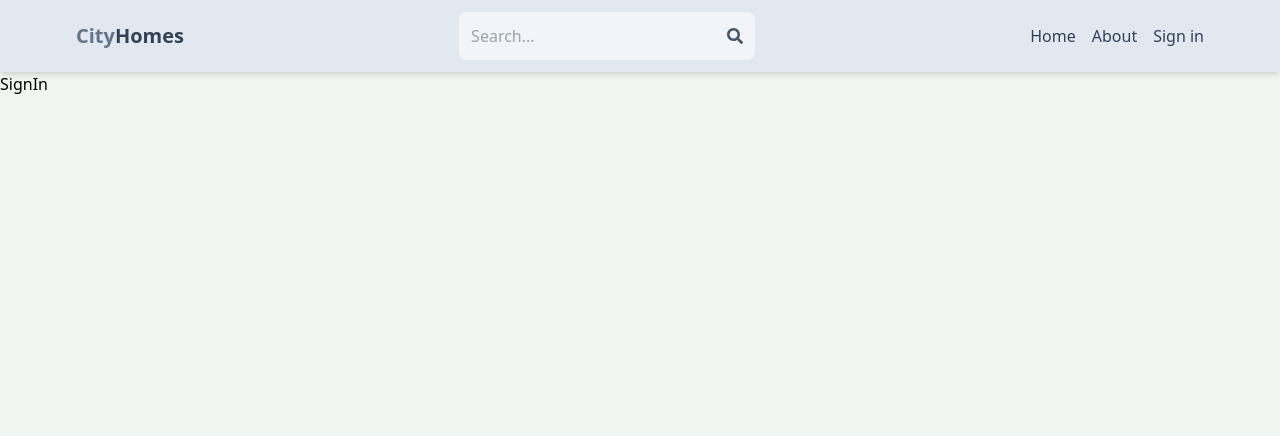
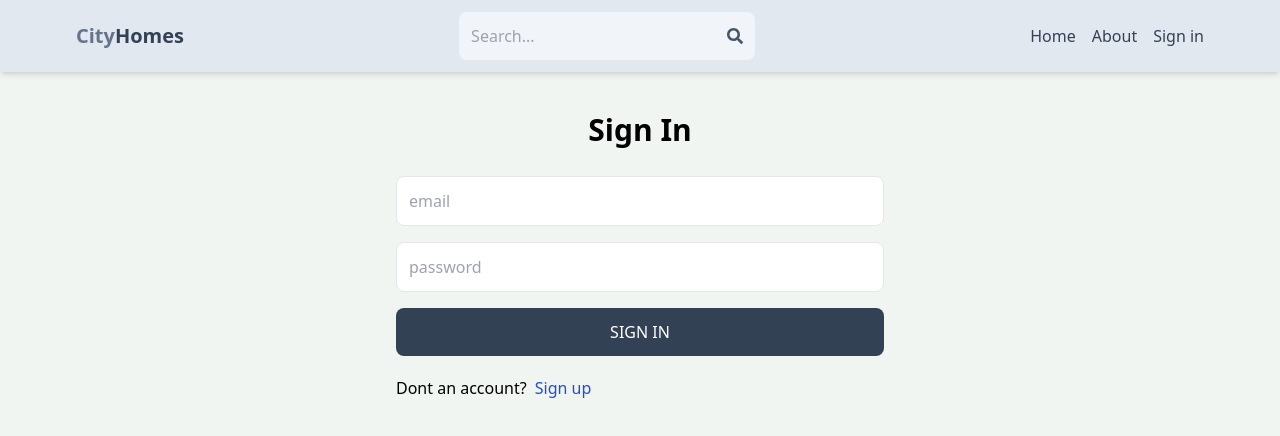
Before and after one commit to SanuliGehara/CityHomes, a React (Vite) app in the folder client/: page /sign-in in a window 1280 px wide. Shown: the top 436 px of the page. Built offline with nearby package versions, Linux system fonts and the light colour scheme.

Commit message:
complete sign in page functionality

```diff
--- a/client/src/App.jsx
+++ b/client/src/App.jsx
@@ -4,8 +4,8 @@
 import About from "./pages/About";
 import Profile from "./pages/Profile";
 import SignUp from "./pages/SignUp";
-import SignIn from "./pages/SignIn";
 import Header from "./components/Header";
+import SignIn from "./pages/Signin";
 
 export default function App() {
   return (
--- a/client/src/pages/SignIn.jsx
+++ b/client/src/pages/SignIn.jsx
@@ -1,5 +1,76 @@
-import React from "react";
+import { useState } from "react";
+import { Link, useNavigate } from "react-router-dom";
 
-export default function Signin() {
-  return <div>SignIn</div>;
+export default function SignIn() {
+  const [formData, setFormData] = useState({});
+  const [error, setError] = useState(null);
+  const [isLoading, setIsLoading] = useState(false);
+  const navigate = useNavigate();
+
+  const handleChange = (e) => {
+    setFormData({ ...formData, [e.target.id]: e.target.value });
+  };
+
+  const handleSubmit = async (e) => {
+    e.preventDefault();
+    try {
+      setIsLoading(true);
+      const res = await fetch("/api/auth/signin", {
+        method: "POST",
+        headers: { "Content-Type": "application/json" },
+        body: JSON.stringify(formData),
+      });
+      const data = await res.json();
+
+      if (data.success === false) {
+        setError(data.message);
+        setIsLoading(false);
+        return;
+      }
+      setIsLoading(false);
+      setError(null);
+      navigate("/");
+    } catch (error) {
+      setError(error.message);
+      setIsLoading(false);
+    }
+  };
+
+  return (
+    <div className="p-3 max-w-lg mx-auto">
+      <h1 className="text-3xl text-center font-semibold my-7">Sign In</h1>
+      <form className="flex flex-col gap-4" onSubmit={handleSubmit}>
+        <input
+          type="email"
+          placeholder="email"
+          className="border focus:outline-gray-200 p-3 rounded-lg"
+          id="email"
+          onChange={handleChange}
+        />
+        <input
+          type="password"
+          placeholder="password"
+          className="border focus:outline-gray-200 p-3 rounded-lg"
+          id="password"
+          onChange={handleChange}
+        />
+        <button
+          disabled={isLoading}
+          type="submit"
+          className="bg-slate-700 text-white p-3 rounded-lg uppercase hover:opacity-95 disabled:opacity-80"
+        >
+          {isLoading ? "Loading..." : "Sign in"}
+        </button>
+      </form>
+      <div className="flex gap-2 mt-5">
+        <p>Dont an account?</p>
+        <Link to="/sign-up">
+          <span className="text-blue-700 hover:underline">Sign up</span>
+        </Link>
+      </div>
+
+      {/* Display Error */}
+      {error && <p className="text-red-500 mt-5">{error}</p>}
+    </div>
+  );
 }
```
